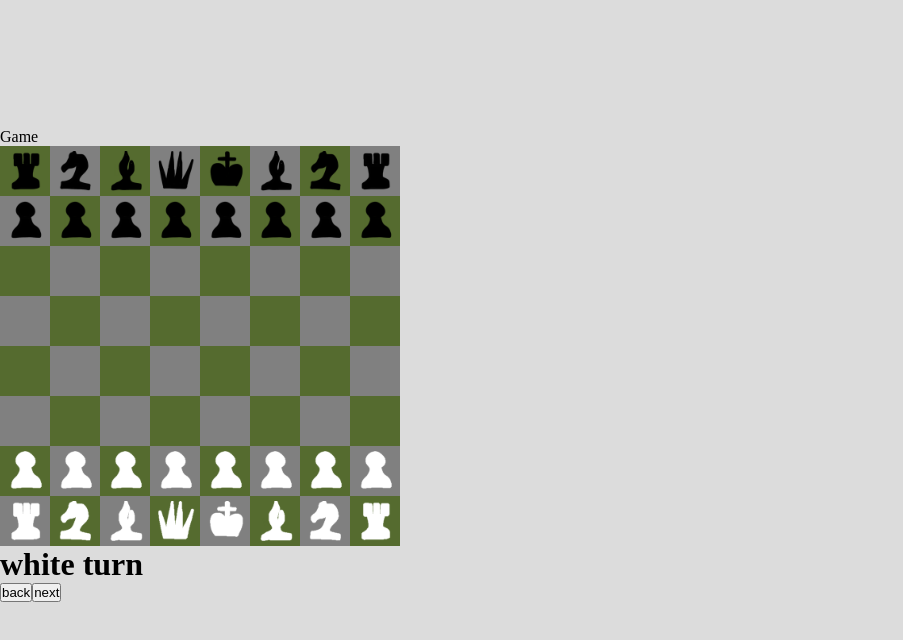
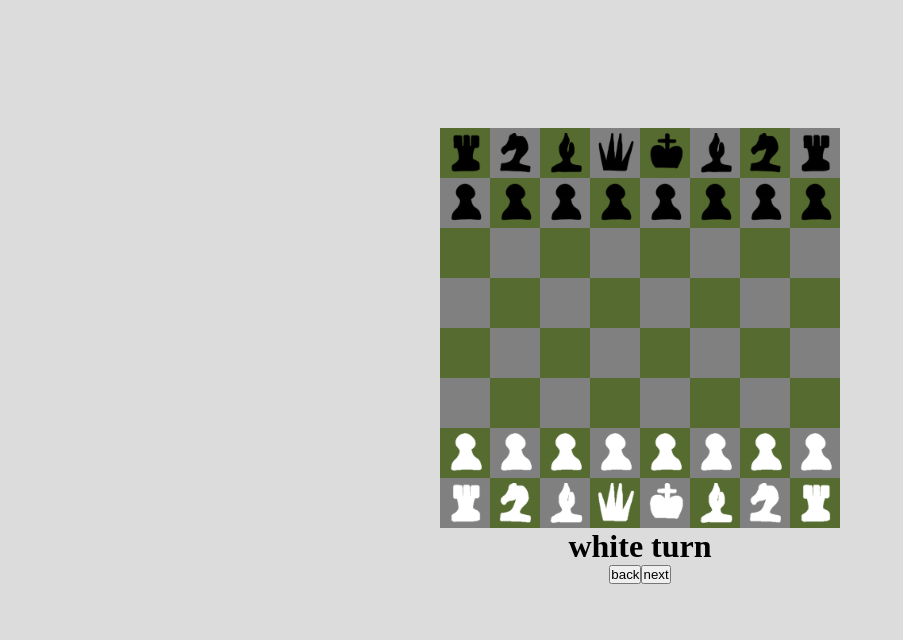
Before and after one commit to Riku-Hatano/chessgame, a React (Create React App) app: page /game in a window 1280 px wide. Shown: the top 640 px of the page, without its empty margins (0-903 px from the left). Built offline with nearby package versions, Linux system fonts and the light colour scheme.

Commit message:
board.css: adjusted opacity of cell when useer selects a piece

```diff
--- a/src/chessGame/Handlers/HistoryHandler.ts
+++ b/src/chessGame/Handlers/HistoryHandler.ts
@@ -1,7 +1,8 @@
 import { GameStatus } from "../GameStatus";
+import { initialBoard } from "../InitialStatus";
 import react from "react";
+// import { setOriginalNode } from "typescript";
 import * as _ from "lodash";
-
 
 const HistoryHandler = (newBoardHistory: string, status: string, setGameStatus?: react.Dispatch<react.SetStateAction<any>>, gamestatus?: any) => {
     switch(status) {
@@ -10,7 +11,9 @@ const HistoryHandler = (newBoardHistory: string, status: string, setGameStatus?:
             // tmpArr.push(newBoardHistory);
             // console.log(tmpArr)
             // GameStatus.boardHistory = tmpArr;
-            GameStatus.boardHistory.push(newBoardHistory)
+
+            GameStatus.boardHistory[GameStatus.boardHistory.length] = newBoardHistory;
+            // GameStatus.boardHistory = [...GameStatus.boardHistory, newBoardHistory];
             break;
         case "back":
             if(setGameStatus != null && setGameStatus != undefined && GameStatus.boardHistory.length > 1) {
@@ -19,12 +22,13 @@ const HistoryHandler = (newBoardHistory: string, status: string, setGameStatus?:
                 // GameStatus.boardHistory = tmpArr;
                 GameStatus.boardHistory.pop();
                 GameStatus.board = GameStatus.boardHistory[GameStatus.boardHistory.length - 1];
+                // console.log(GameStatus.boardHistory[GameStatus.boardHistory.length - 1])
                 GameStatus.isWhiteTurn = !GameStatus.isWhiteTurn;
                 GameStatus.isClicked = false;
                 setGameStatus({
                     GameStatus
                 })
-                console.log(GameStatus.boardHistory)
+                console.log(GameStatus.boardHistory);
             } else {
                 console.log("cannot go back");
             }
--- a/src/chessGame/Handlers/PieceMoveHandler.ts
+++ b/src/chessGame/Handlers/PieceMoveHandler.ts
@@ -20,6 +20,8 @@ const PieceMoveHandler = (e: any): void => {
                 GameStatus.isWhiteTurn = !GameStatus.isWhiteTurn; //change turn
                 //JSON.parse(JSON.stringify(something)) is for deep copy, but it doesnt copy method or function.
                 // console.log(GameStatus.boardHistory);
+                // console.log(GameStatus.board);
+                // console.log(GameStatus.boardHistory[0])
                 HistoryHandler(_.cloneDeep(GameStatus.board) as any, "add"); //add the log of board
                 //maybe because of json.parse and stringify, the instance of class would be turned to just an object. so, i cannot use method inside of each piece.
                 return;
--- a/src/css/board.css
+++ b/src/css/board.css
@@ -11,6 +11,9 @@ body {
 
 #root, section {
     width: 100%;
+    display: flex;
+    flex-direction: column;
+    align-items: center;
 }
 
 section {
@@ -74,6 +77,6 @@ tr:nth-child(odd) td:nth-child(odd):hover {
 }
 
 .red {
-    outline: 20px solid rgb(62, 44, 126);
+    outline: 20px solid rgba(174, 33, 33, .2);
     outline-offset: -25px;
 }
--- a/src/pages/Game.tsx
+++ b/src/pages/Game.tsx
@@ -3,7 +3,6 @@ import Board from "../chessGame/Board";
 const Game = () => {
     return (
         <>
-            <div>Game</div>
             <Board />
         </>
     )
```
